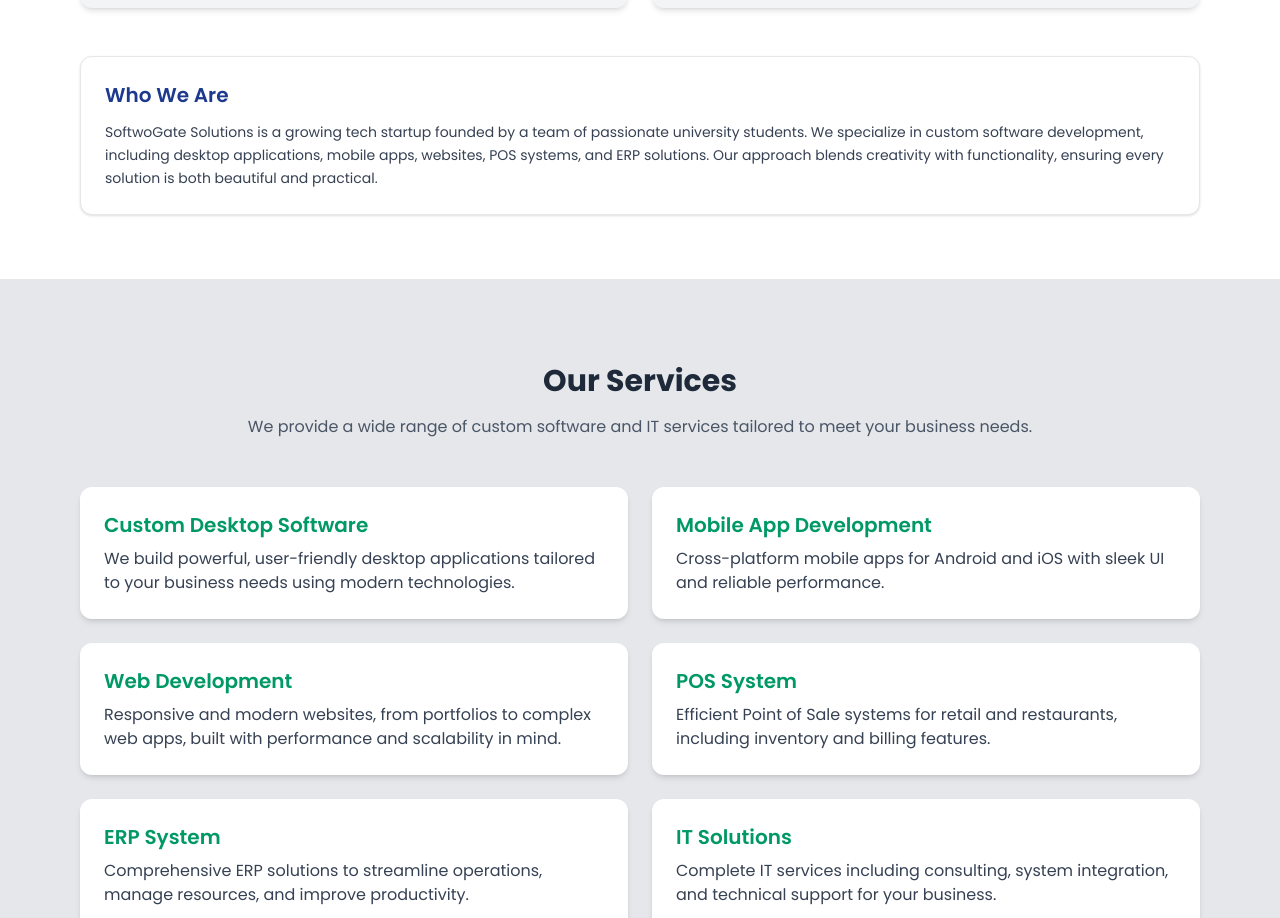
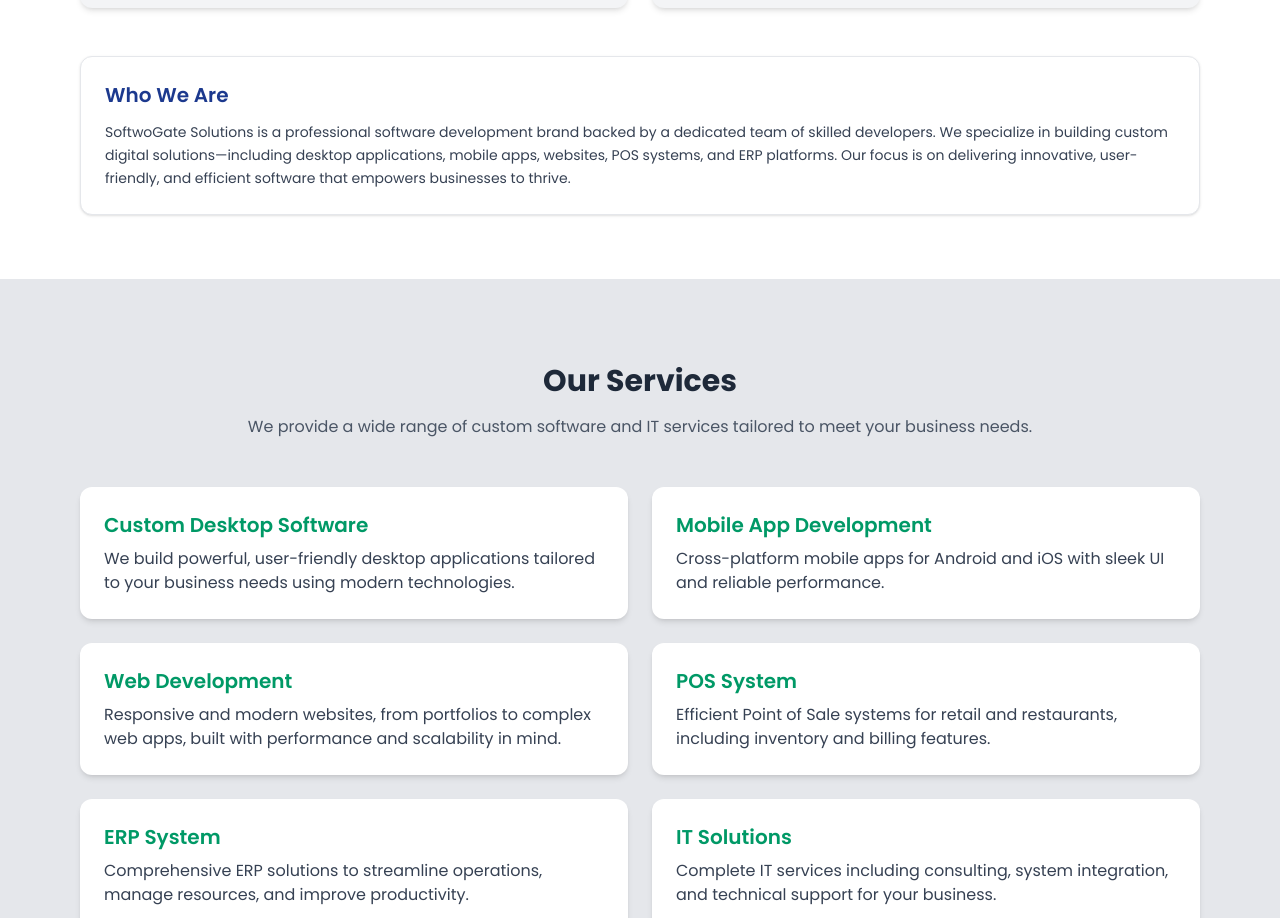
Before and after one commit to SoftwoGate/softwogate-website, a Next.js app: page / in a window 1280 px wide. Shown: the part 1160-2078 px from the top of the page. Built offline with nearby package versions, Linux system fonts and the light colour scheme.

Commit message:
Update 'Who We Are' section content

```diff
--- a/component/Home/About/About.tsx
+++ b/component/Home/About/About.tsx
@@ -70,8 +70,9 @@
         >
           <h3 className="text-xl font-semibold text-blue-900 mb-3">Who We Are</h3>
           <p className="text-gray-700 text-sm leading-relaxed">
-            SoftwoGate Solutions is a growing tech startup founded by a team of passionate university students. We specialize in custom software development, including desktop applications, mobile apps, websites, POS systems, and ERP solutions. Our approach blends creativity with functionality, ensuring every solution is both beautiful and practical.
+            SoftwoGate Solutions is a professional software development brand backed by a dedicated team of skilled developers. We specialize in building custom digital solutions—including desktop applications, mobile apps, websites, POS systems, and ERP platforms. Our focus is on delivering innovative, user-friendly, and efficient software that empowers businesses to thrive.
           </p>
+
         </motion.div>
       </div>
     </section>
```
